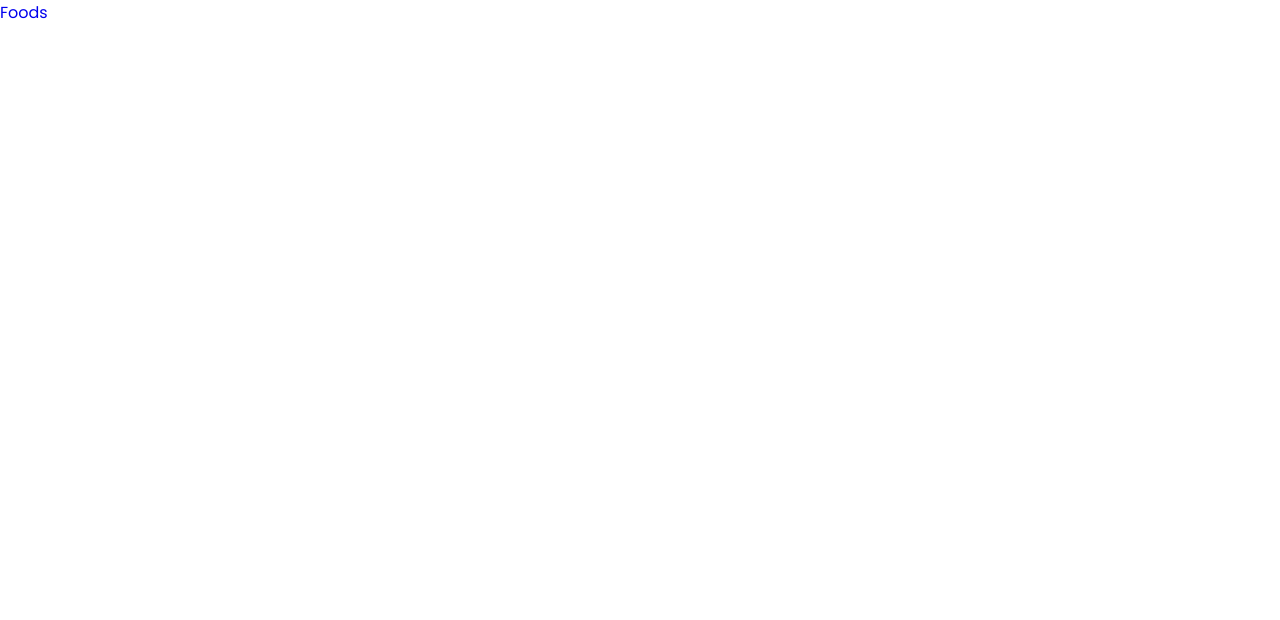
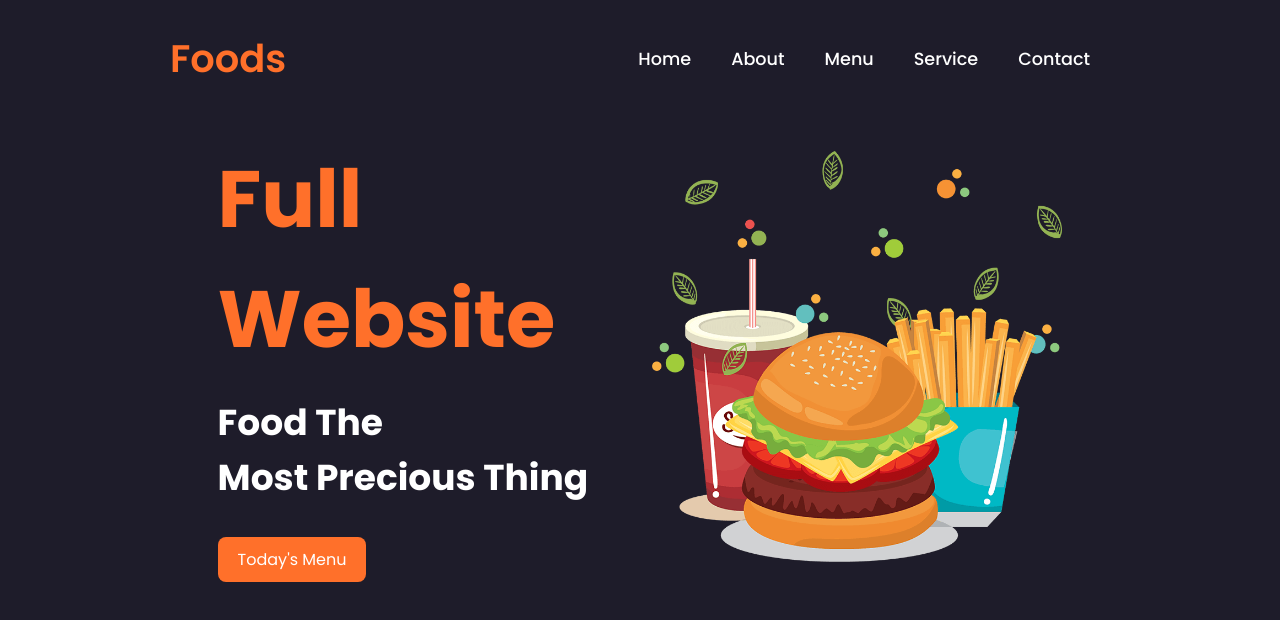
Before and after one commit to DineshShrestha/FoodRestaurant, a plain HTML site: page index.html in a window 1280 px wide. Drawn offline with nearby package versions, Linux system fonts and the light colour scheme.

Commit message:
add navbar header and home section

```diff
--- a/assets/css/style.css
+++ b/assets/css/style.css
@@ -20,3 +20,83 @@
     background: var(--main-color);
     color: #fff;
 }
+
+body{
+    color: var(--text-color);
+    background: var(--bg-color);
+}
+header{
+    position:fixed;
+    top: 0;
+    right: 0;
+    width: 100%;
+    z-index: 1000;
+    display: flex;
+    align-items: center;
+    justify-content: space-between;
+    padding: 30px 170px;
+    background-color: var(--bg-color);
+}
+.logo{
+    color: var(--main-color);
+    font-weight: 600;
+    font-size: 2.4rem;
+}
+.navbar{
+    display: flex;
+}
+.navbar a{
+    color: var(--text-color);
+    font-size: 1.1rem;
+    padding: 10px 20px;
+    font-weight: 500;
+}
+.navbar a:hover{
+    color: var(--main-color);
+    transition: .4s;
+}
+
+#menu-icon{
+    font-size: 2rem;
+    cursor: pointer;
+    display: none;
+}
+
+section{
+    padding: 70px 17% ;
+}
+
+.home{
+    width: 100%;
+    min-height: 90vh;
+    display: grid;
+    grid-template-columns: repeat(2, 1fr);
+    gap: 1.5rem;
+    align-items: center;
+}
+.home-img img{
+    max-width: 100%;
+    width: 600px;
+    height: auto;
+}
+.home-text h1{
+    font-size: var(--big-font);
+    color: var(--main-color);
+}
+
+.home-text h2{
+    font-size: var(--h2-font);
+    margin: 1rem 0 2rem;
+}
+.btn{
+    display: inline-block;
+    padding: 10px 20px;
+    background-color: var(--main-color);
+    color: inherit;
+    border-radius: 0.5rem;
+}
+
+.btn:hover{
+    transform: scale(1.2) translateY(10px);
+    transition: .4s;
+}
--- a/index.html
+++ b/index.html
@@ -22,7 +22,29 @@
   <body>
     <header>
       <a href="#" class="logo">Foods</a>
+      <div class="bx bx-menu" id="menu-icon"></div>
+      <ul class="navbar">
+        <li><a href="#home">Home</a></li>
+        <li><a href="#about">About</a></li>
+        <li><a href="#menu">Menu</a></li>
+        <li><a href="#service">Service</a></li>
+        <li><a href="#contact">Contact</a></li>
+      </ul>
     </header>
+    <!-------------Home start--------------->
+    <section class="home" id="#home">
+      <div class="home-text">
+        <h1>Full Website</h1>
+        <h2>
+          Food The <br />
+          Most Precious Thing
+        </h2>
+        <a href="#" class="btn">Today's Menu</a>
+      </div>
+      <div class="home-img">
+        <img src="./assets/images/home.png" alt="" />
+      </div>
+    </section>
     <!---custom js link-->
     <script src="./assets/js/script.js"></script>
   </body>
```
